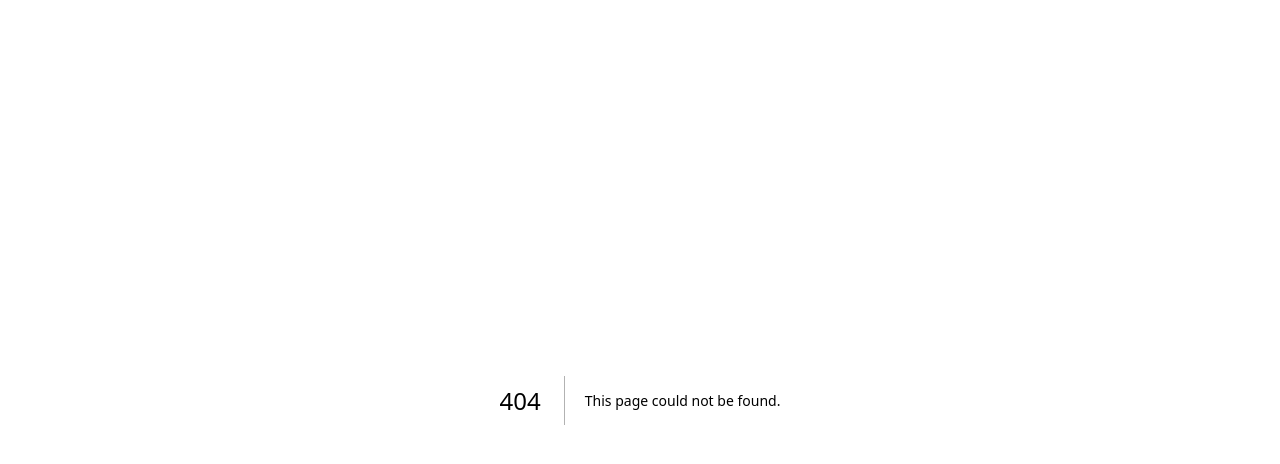
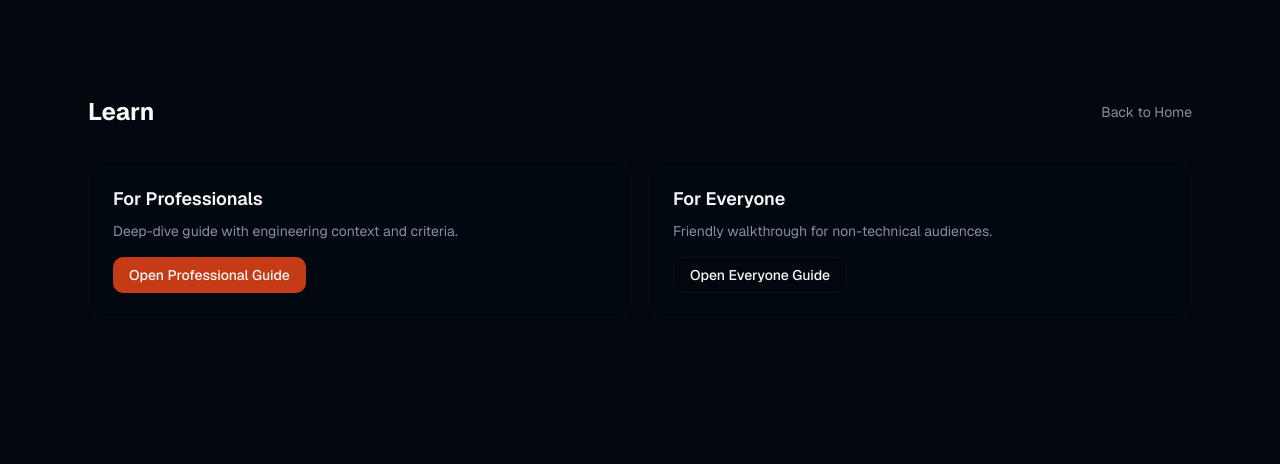
Before and after one commit to Majboor/NASA-PROJECT, a Next.js app: page /learn in a window 1280 px wide. Before the commit this address had no page. Shown: the top 464 px of the page. Built offline with nearby package versions, Linux system fonts and the light colour scheme.

Commit message:
changed name

```diff
--- a/app/guide/page.tsx
+++ b/app/learn/page.tsx
@@ -15,7 +15,7 @@ export default function GuidePage() {
     <div className="min-h-screen bg-background">
       <div className="max-w-6xl mx-auto px-4 sm:px-6 py-24">
         <div className="mb-8 flex items-center justify-between">
-          <h1 className="text-2xl font-bold text-foreground">Guides</h1>
+          <h1 className="text-2xl font-bold text-foreground">Learn</h1>
           <Link href="/" className="text-sm text-muted-foreground hover:text-foreground">Back to Home</Link>
         </div>
 
--- a/components/navigation.tsx
+++ b/components/navigation.tsx
@@ -46,10 +46,10 @@ export function Navigation() {
               Prompt Now
             </Link>
             <Link
-              href="/guide"
+              href="/learn"
               className="text-sm font-medium text-muted-foreground transition-colors hover:text-foreground"
             >
-              Guide
+              Learn
             </Link>
           </div>
 
@@ -125,11 +125,11 @@ export function Navigation() {
                   Prompt Now
                 </Link>
                 <Link
-                  href="/guide"
+                  href="/learn"
                   className="text-xl font-semibold text-primary-foreground hover:text-primary-foreground/80 transition-colors"
                   onClick={toggleMenu}
                 >
-                  Guide
+                  Learn
                 </Link>
               </div>
 
```
